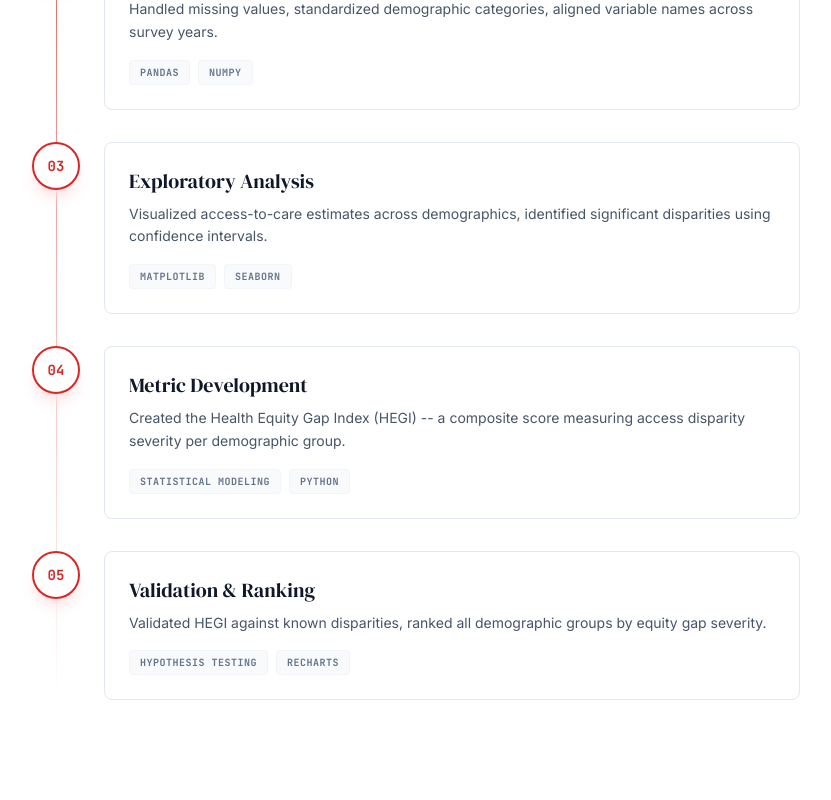
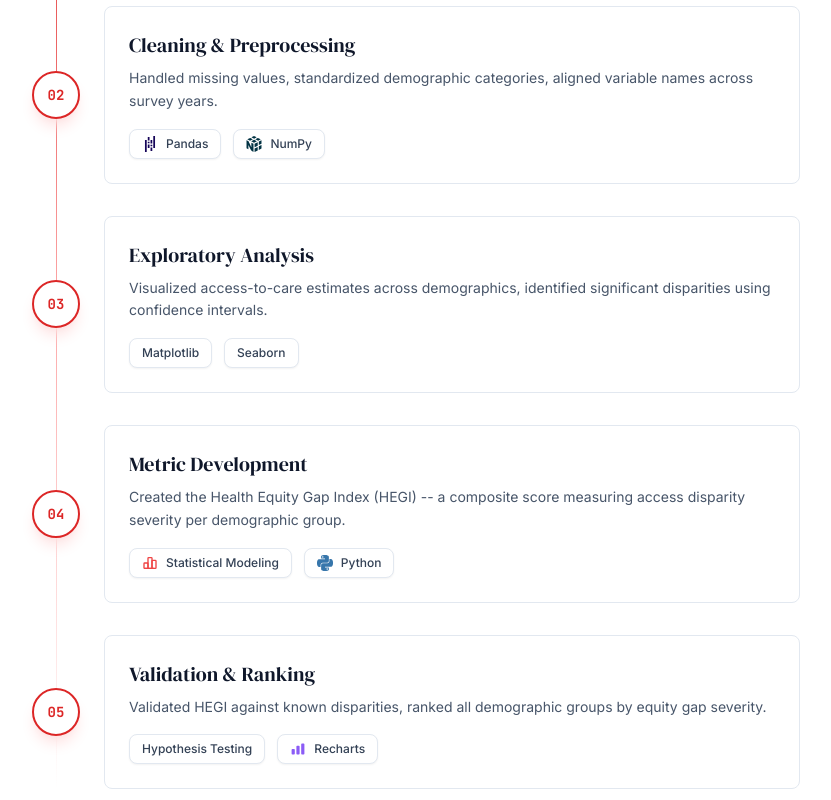
Before and after one commit to aghuge0206/dubstechdatathon26, a Next.js app: page / in a window 1280 px wide. Shown: the part 1500-2300 px from the top of the page, without its empty margins (128-959 px from the left). Built offline with nearby package versions, Linux system fonts and the light colour scheme.

Commit message:
refactor: enhance pipeline diagram with tool icons and improved styling
Add icon mapping, update tool badges and spacing; improve visual presentation.

```diff
--- a/src/components/sections/ProcessSection.js
+++ b/src/components/sections/ProcessSection.js
@@ -16,7 +16,7 @@ export function ProcessSection({ data }) {
           />
         </AnimatedSection>
 
-        <div className="max-w-3xl">
+        <div className="max-w-3xl mt-16">
           <PipelineDiagram steps={data.steps} />
         </div>
       </div>
--- a/src/components/ui/PipelineDiagram.js
+++ b/src/components/ui/PipelineDiagram.js
@@ -1,5 +1,30 @@
 "use client";
 import { AnimatedSection } from "./AnimatedSection";
+import {
+  SiPython,
+  SiPandas,
+  SiJupyter,
+  SiReact,
+  SiNextdotjs,
+  SiTailwindcss,
+  SiNumpy
+} from "react-icons/si";
+import { TbFileTypeCsv, TbChartBar } from "react-icons/tb";
+import { HiChartBar } from "react-icons/hi";
+
+// Map tool names to their icons and colors
+const toolIconMap = {
+  "Python": { icon: SiPython, color: "#3776AB" },
+  "Pandas": { icon: SiPandas, color: "#150458" },
+  "Jupyter": { icon: SiJupyter, color: "#F37726" },
+  "CSV": { icon: TbFileTypeCsv, color: "#10B981" },
+  "NumPy": { icon: SiNumpy, color: "#013243" },
+  "React": { icon: SiReact, color: "#61DAFB" },
+  "Next.js": { icon: SiNextdotjs, color: "#000000" },
+  "Recharts": { icon: HiChartBar, color: "#8B5CF6" },
+  "TailwindCSS": { icon: SiTailwindcss, color: "#06B6D4" },
+  "Statistical Modeling": { icon: TbChartBar, color: "#EF4444" },
+};
 
 export function PipelineDiagram({ steps }) {
   return (
@@ -10,7 +35,7 @@ export function PipelineDiagram({ steps }) {
       <div className="space-y-8">
         {steps.map((step, i) => (
           <AnimatedSection key={step.number} delay={i * 0.1}>
-            <div className="flex gap-6 items-start">
+            <div className="flex gap-6 items-center">
               {/* Step number circle */}
               <div className="relative z-10 flex-shrink-0 w-12 h-12 rounded-full bg-white border-2 border-red-600 flex items-center justify-center shadow-lg shadow-red-100">
                 <span className="font-mono text-red-600 text-sm font-bold">
@@ -26,15 +51,29 @@ export function PipelineDiagram({ steps }) {
                 <p className="text-slate-600 text-sm leading-relaxed mb-4">
                   {step.description}
                 </p>
-                <div className="flex flex-wrap gap-2">
-                  {step.tools.map((tool) => (
-                    <span
-                      key={tool}
-                      className="px-2.5 py-1 text-[10px] font-mono font-bold bg-slate-50 rounded border border-slate-100 text-slate-500 uppercase tracking-wider"
-                    >
-                      {tool}
-                    </span>
-                  ))}
+                <div className="flex flex-wrap gap-3">
+                  {step.tools.map((tool) => {
+                    const toolInfo = toolIconMap[tool];
+                    const Icon = toolInfo?.icon;
+
+                    return (
+                      <div
+                        key={tool}
+                        className="flex items-center gap-2 px-3 py-1.5 bg-white rounded-lg border border-slate-200 shadow-sm hover:shadow-md transition-shadow"
+                        title={tool}
+                      >
+                        {Icon && (
+                          <Icon
+                            className="w-4 h-4 flex-shrink-0"
+                            style={{ color: toolInfo.color }}
+                          />
+                        )}
+                        <span className="text-xs font-medium text-slate-700">
+                          {tool}
+                        </span>
+                      </div>
+                    );
+                  })}
                 </div>
               </div>
             </div>
```
